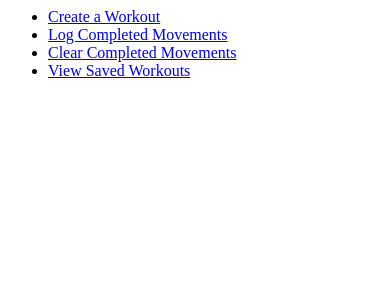
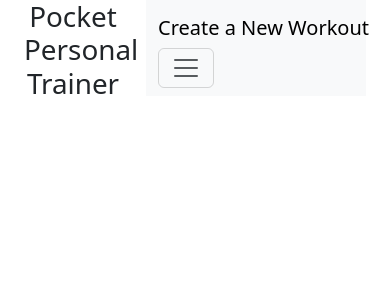
Before and after one commit to mollycstark/Pocket-Personal-Trainer, a Flask app: page /navigation in a window 390 px wide. Shown: the top 300 px of the page. Run offline with Flask 3, Linux system fonts and the light colour scheme.

Commit message:
Added responsiveness to navigation and body region routes.

```diff
--- a/templates/navigation.html
+++ b/templates/navigation.html
@@ -1,6 +1,59 @@
-<ul>
-    <li><a href="/body_region">Create a Workout</a></li>
-    <li><a href="/completed_movements">Log Completed Movements</a></li>
-    <li><a href="/delete_completed_movements">Clear Completed Movements</a></li>
-    <li><a href="/view_workouts">View Saved Workouts</a></li>
-  </ul>
+{% extends 'base.html' %}
+{% block title %}Pocket Personal Trainer{% endblock %}
+
+{% block body %}
+
+
+<div class="container text-center">
+  <div class="row">
+    <div class="col-4">
+      <h1>Pocket Personal Trainer</h1>
+    </div>
+    <div class="col-8">
+      <nav class="navbar navbar-expand-lg bg-body-tertiary">
+        <div class="container-fluid">
+          <!-- <li class="nav-item">
+            <a class="nav-link active" aria-current="page" href="#">Home</a>
+          </li> -->
+          <a class="navbar-brand" href="/body_region">Create a New Workout</a>
+          <button class="navbar-toggler" type="button" data-bs-toggle="collapse" data-bs-target="#navbarSupportedContent" aria-controls="navbarSupportedContent" aria-expanded="false" aria-label="Toggle navigation">
+            <span class="navbar-toggler-icon"></span>
+          </button>
+          <div class="collapse navbar-collapse" id="navbarSupportedContent">
+            <ul class="navbar-nav me-auto mb-2 mb-lg-0">
+              <li class="nav-item">
+                <a class="navbar-brand nav-link" href="/view_workouts">View My Saved Workouts</a>
+              </li>
+
+              <li class="nav-item dropdown">
+                <a class="navbar-brand nav-link dropdown-toggle" href="#" role="button" data-bs-toggle="dropdown" aria-expanded="false">
+                  Log An Old Workout
+                </a>
+                <ul class="dropdown-menu">
+                  <li><a class="dropdown-item" href="/completed_movements">Log Completed Workout Movements</a></li>
+                  <li><a class="dropdown-item" href="/delete_completed_movements">Clear Completed Workout Movements</a></li>
+
+                </ul>
+              </li>
+            </ul>
+
+          </div>
+        </div>
+      </nav>
+    </div>
+  </div>
+
+
+
+  <!-- <div class="row">
+    <div class="col-12">
+        <a href="/body_region">Create a Workout</a>
+        <a href="/completed_movements">Log Completed Movements</a>
+        <a href="/delete_completed_movements">Clear Completed Movements</a>
+        <a href="/view_workouts">View Saved Workouts</a>
+    </div>
+  </div>
+</div> -->
+
+
+{% endblock %}
```
Also changed, not shown: templates/body_region.html (+31 -6 lines), README.md.
